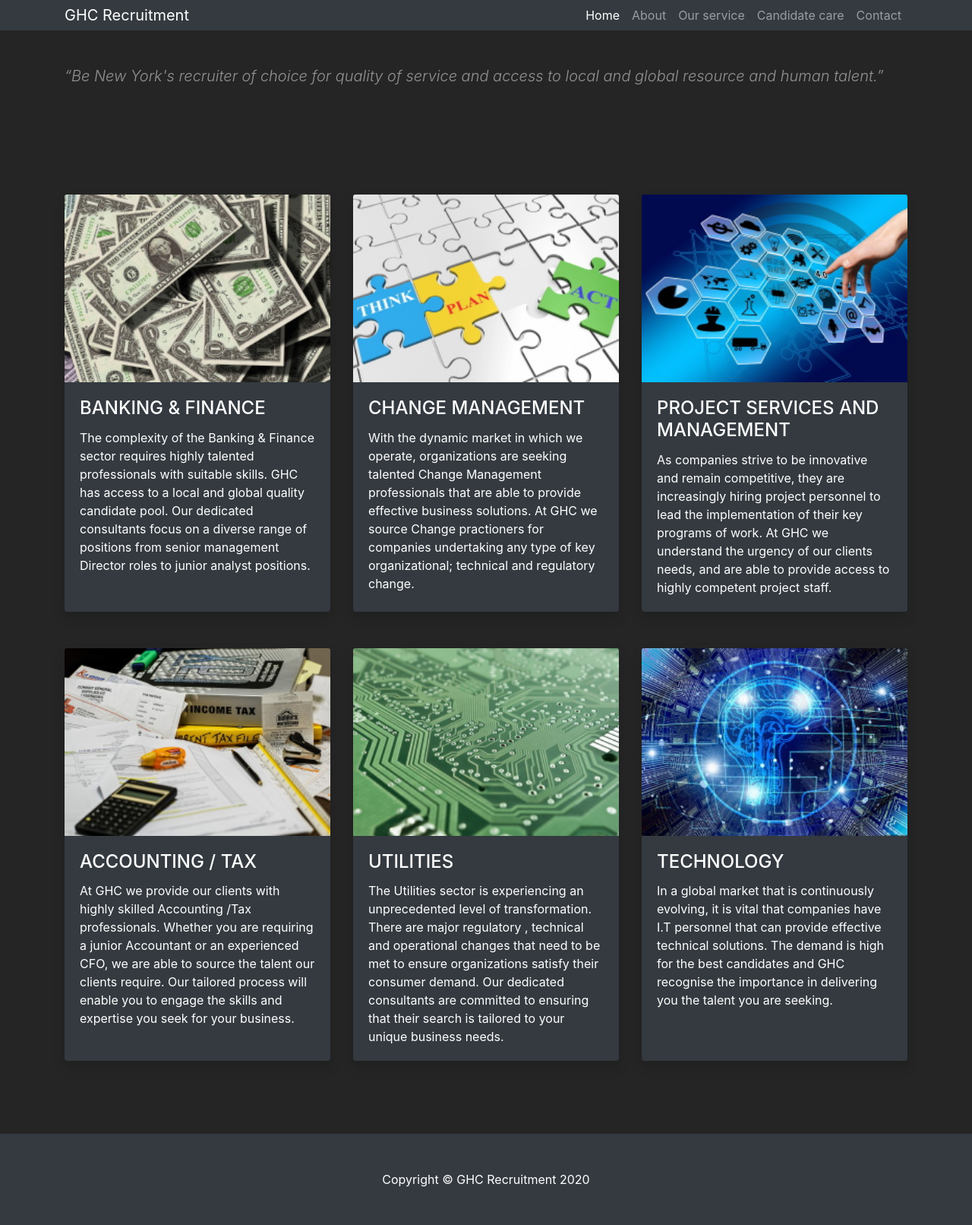
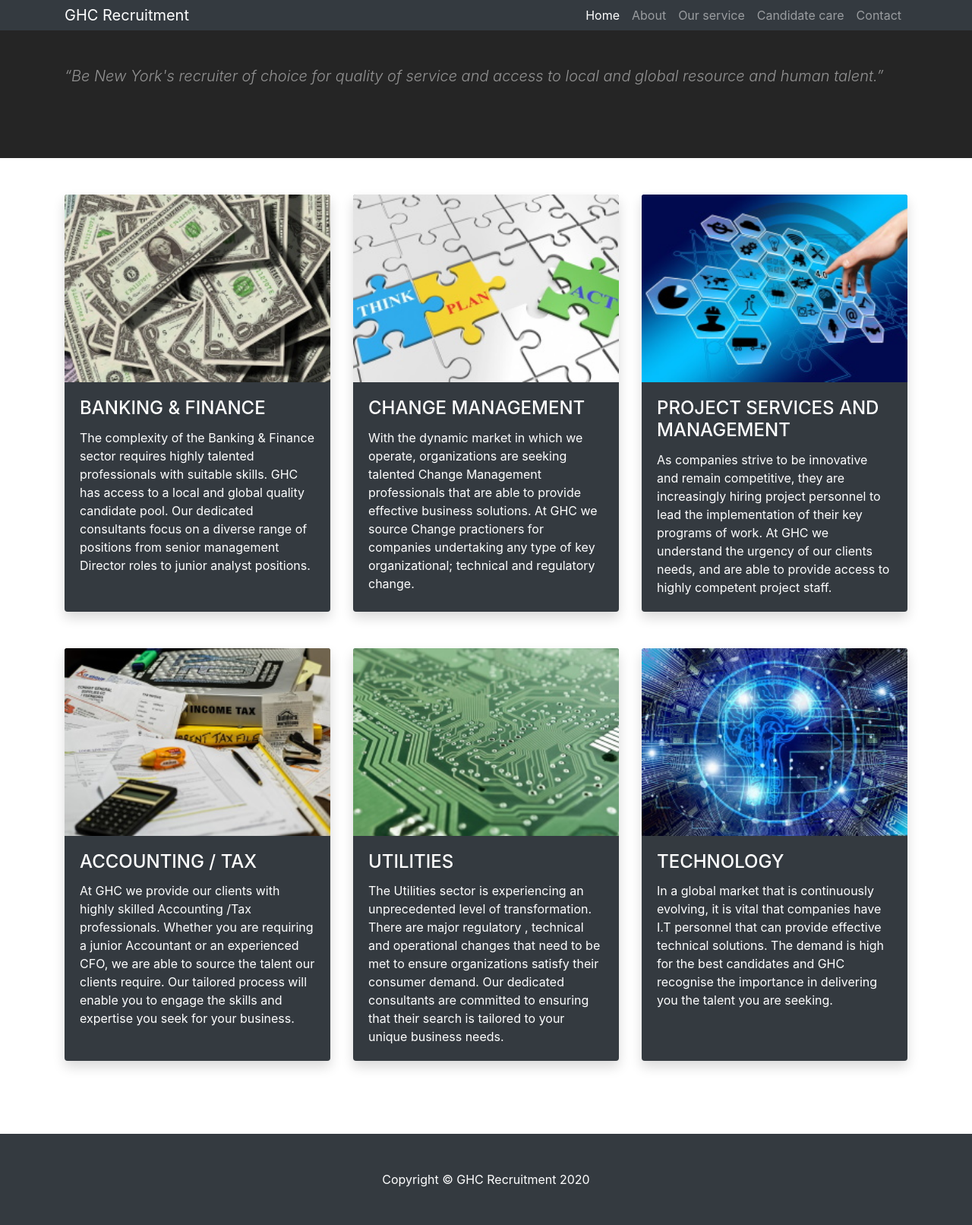
Before and after one commit to orit-mach/ghc-recruitment.github.io, a Jekyll site: the page built from index.html, in a window 1280 px wide. Shown: the whole page at 76% size. Built offline with Jekyll 4.4.1, drawn with Linux system fonts in a browser that asks for light colours.

Commit message:
Changin background colour through custom css

```diff
--- a/assets/css/_sass/bootstrap/_variables.scss
+++ b/assets/css/_sass/bootstrap/_variables.scss
@@ -161,7 +161,7 @@ $sizes: map-merge(
 //
 // Settings for the `<body>` element.
 
-$body-bg:                   #252525 !default;
+$body-bg:                   $white !default;
 $body-color:                $gray-900 !default;
 
 
--- a/assets/css/_sass/custom.scss
+++ b/assets/css/_sass/custom.scss
@@ -9,6 +9,6 @@
 //         color: #1d4367;
 //     }
 // }
-// .bg-primary{
-//     background-color: #1d4367 !important
-// }
+ .bg-primary{
+     background-color: #252525 !important
+ }
```
